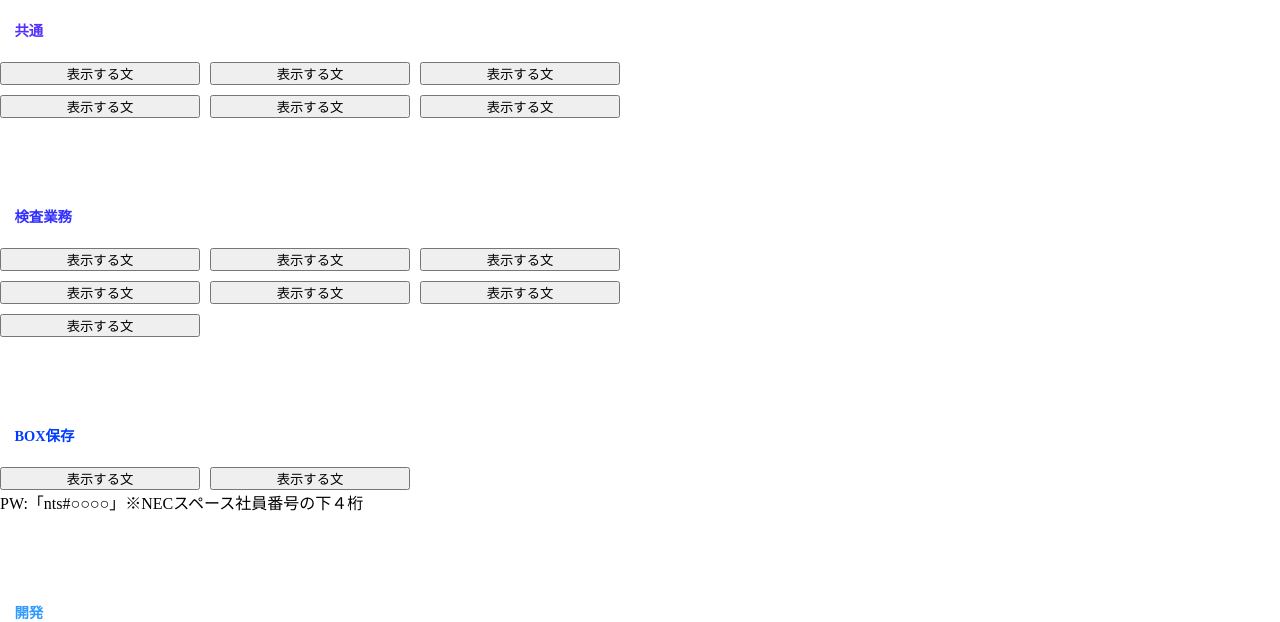
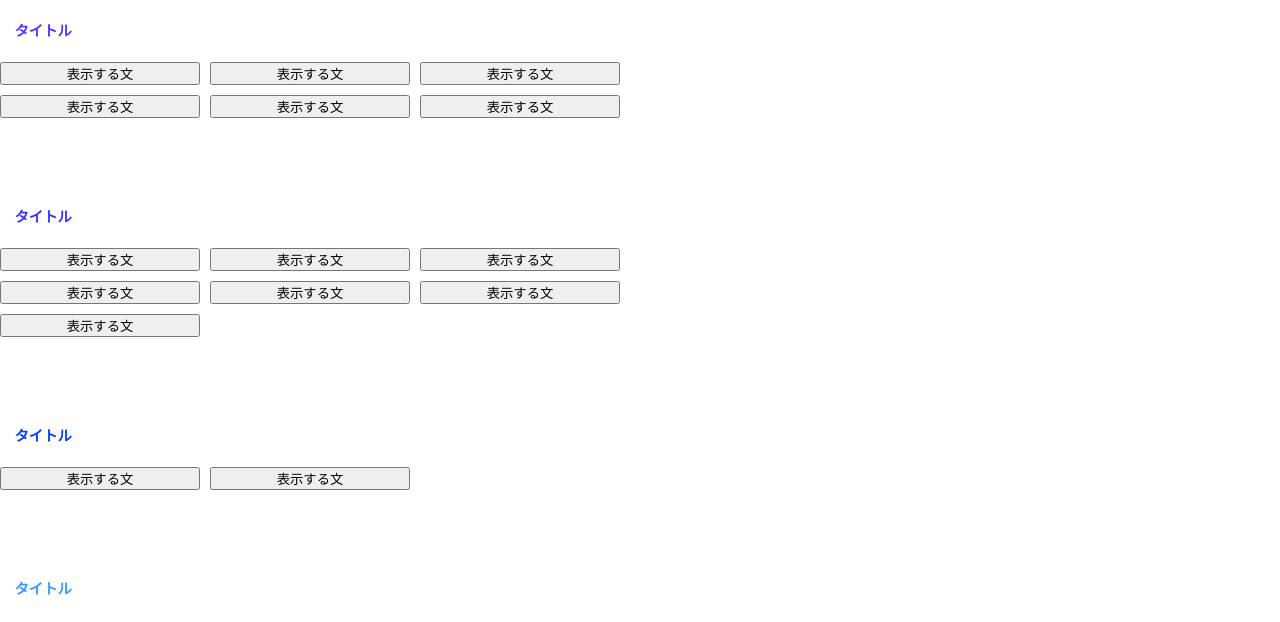
Before and after one commit to YAKORUSU/practice-web-page, a plain HTML site: page index.html in a window 1280 px wide. Shown: the part 67-689 px from the top of the page. Drawn offline with Linux system fonts and the light colour scheme.

Commit message:
Update index.html
Update

```diff
--- a/index.html
+++ b/index.html
@@ -1,4 +1,3 @@
-<!--Main Server用htmlファイル。更新はhtml+cssともに行うこと-->
 <!DOCTYPE HTML PUBLIC "-//W3C//DTD HTML 4.01 Transitional//EN" "http://www.w3.org/TR/html4/loose.dtd">
 <html lang="ja">
 <head>
@@ -29,7 +28,7 @@
 		→<input type="button" onclick="window.open('URL入力')" value="表示する文" >
 		-->
 	<div class="content">
-		<div class="p1 background_line font_bold font_size09 margin_top20" style="padding-top:7px;">　共通</div>
+		<div class="p1 background_line font_bold font_size09 margin_top20" style="padding-top:7px;">　タイトル</div>
 		<div class="container">
 			<input type="button" onclick="window.open('URL入力')" value="表示する文" >
 			<input type="button" onclick="window.open('URL入力')" value="表示する文" >
@@ -40,7 +39,7 @@
 		</div>
 	</div>
 	<div class="content">
-		<div class="p2 background_line font_bold font_size09 margin_top20" style="padding-top:7px;">　検査業務</div>
+		<div class="p2 background_line font_bold font_size09 margin_top20" style="padding-top:7px;">　タイトル</div>
 		<div class="container">
 			<input type="button" onclick="window.open('URL入力')" value="表示する文" >
 			<input type="button" onclick="window.open('URL入力')" value="表示する文" >
@@ -53,15 +52,14 @@
 	</div>
 
 	<div class="content">
-		<div class="p3 background_line font_bold font_size09 margin_top20" style="padding-top:7px;">　BOX保存</div>
+		<div class="p3 background_line font_bold font_size09 margin_top20" style="padding-top:7px;">　タイトル</div>
 		<div class="container">
 			<input type="button" onclick="window.open('URL入力')" value="表示する文" >
 			<input type="button" onclick="window.open('URL入力')" value="表示する文" >
 		</div>
-			<t>PW:「nts#○○○○」※NECスペース社員番号の下４桁</t>
 	</div>
 	<div class="content">
-		<div class="p4 background_line font_bold font_size09 margin_top20" style="padding-top:7px;">　開発</div>
+		<div class="p4 background_line font_bold font_size09 margin_top20" style="padding-top:7px;">　タイトル</div>
 		<br>
 		<!--Ubuntu OS install用サイト-->
 		<a href="https://www.ubuntulinux.jp/home"><img class="buttom-image" alt="Ubuntu" src="img/ubuntu.png" border="1"></a>
```
